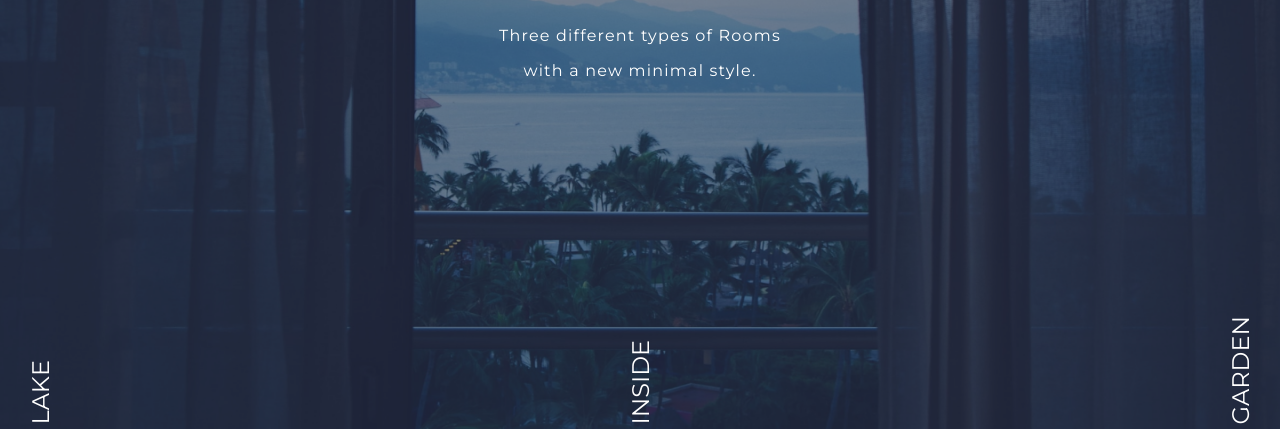
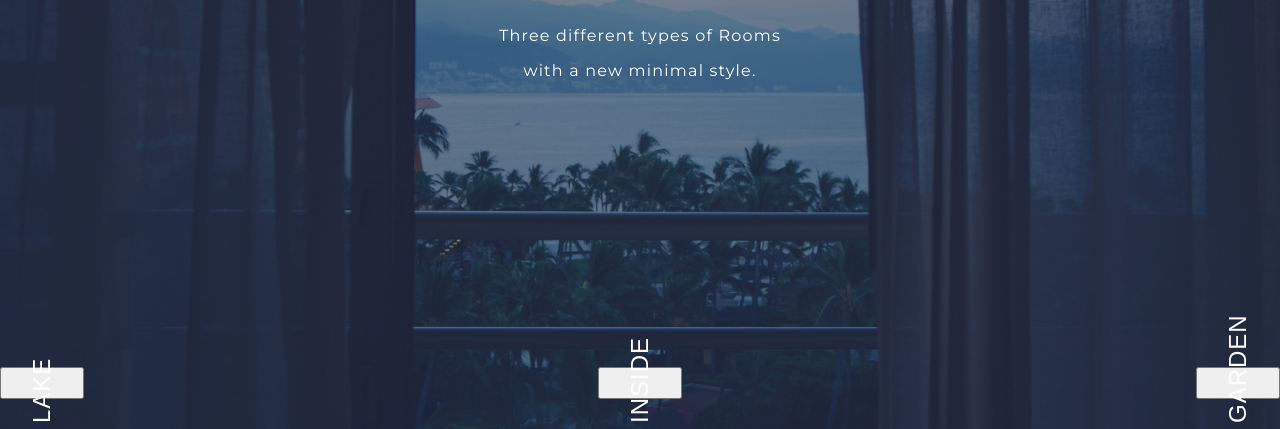
Before and after one commit to RookieLE/hotel-vittoria-2020, a Gatsby site: page /room in a window 1280 px wide. Shown: the part 371-800 px from the top of the page. Built offline with nearby package versions, Linux system fonts and the light colour scheme; Gatsby itself is replaced by a stand-in of ours.

Commit message:
Added scrollTo effect in room page

```diff
--- a/gatsby-config.js
+++ b/gatsby-config.js
@@ -1,9 +1,4 @@
-/**
- * Configure your Gatsby site with this file.
- *
- * See: https://www.gatsbyjs.org/docs/gatsby-config/
- */
-
 module.exports = {
+  plugins: [`gatsby-plugin-smoothscroll`],
   plugins: [`gatsby-plugin-sass`],
 }
--- a/package.json
+++ b/package.json
@@ -17,6 +17,7 @@
     "date-fns": "^2.9.0",
     "gatsby": "^2.19.7",
     "gatsby-plugin-sass": "^2.1.28",
+    "gatsby-plugin-smoothscroll": "^1.0.4",
     "node-sass": "^4.13.1",
     "react": "^16.12.0",
     "react-dom": "^16.12.0",
--- a/src/pages/room.js
+++ b/src/pages/room.js
@@ -7,6 +7,8 @@ import LakeViewPicture from "../images/hotel/lake-view-window.png"
 import LakeRoomPicture from "../images/hotel/bed-room-lake.jpg"
 import GardenRoomPicture from "../images/hotel/garden-room-vertical.jpg"
 import InsideRoomPicture from "../images/hotel/intern-room-vertical.jpg"
+
+import scrollTo from "gatsby-plugin-smoothscroll"
 
 const RoomPage = () => {
   const [toggleDetails, setToggleDetails] = useState(false)
@@ -24,13 +26,19 @@ const RoomPage = () => {
           <h2>An elegant touch</h2>
           <p>Three different types of Rooms with a new minimal style.</p>
           <div className="actions">
-            <h3>Lake</h3>
-            <h3>Inside</h3>
-            <h3>Garden</h3>
+            <button onClick={() => scrollTo("#lake")}>
+              <h3>Lake</h3>
+            </button>
+            <button onClick={() => scrollTo("#inside")}>
+              <h3>Inside</h3>
+            </button>
+            <button onClick={() => scrollTo("#garden")}>
+              <h3>Garden</h3>
+            </button>
           </div>
         </section>
 
-        <section className="room-section">
+        <section className="room-section" id="lake">
           <img src={LakeRoomPicture} alt="hotel bedroom so cool" />
           <div className="title">
             <h3>Lake view</h3>
@@ -57,7 +65,7 @@ const RoomPage = () => {
             </div>
           ) : null}
         </section>
-        <section className="room-section">
+        <section className="room-section" id="garden">
           <img src={GardenRoomPicture} alt="hotel bedroom so cool" />
           <div className="title">
             <h3>Garden view</h3>
@@ -84,7 +92,7 @@ const RoomPage = () => {
             </div>
           ) : null}
         </section>
-        <section className="room-section">
+        <section className="room-section" id="inside">
           <img src={InsideRoomPicture} alt="hotel bedroom so cool" />
           <div className="title">
             <h3>Inside view</h3>
--- a/src/styles/room.scss
+++ b/src/styles/room.scss
@@ -1,4 +1,4 @@
-@import './variables.scss';
+@import "./variables.scss";
 
 .room-page-header {
   height: 100vh;
@@ -12,7 +12,7 @@
     border: none;
     position: absolute;
     z-index: 0;
-    opacity: .5;
+    opacity: 0.5;
   }
 
   h2 {
@@ -54,7 +54,8 @@
     h3 {
       text-align: start;
       color: white;
-      font-weight: 400;
+      font-weight: 300;
+      letter-spacing: 1px;
       width: 80px;
       font-size: 1.5rem;
       text-transform: uppercase;
@@ -72,14 +73,13 @@
   place-content: center;
   grid-gap: 40px;
 
-
   img {
     width: 100%;
     height: 100%;
     border: none;
     position: absolute;
     z-index: 0;
-    opacity: .3;
+    opacity: 0.3;
     object-fit: cover;
   }
 
@@ -130,7 +130,7 @@
       padding-top: 4rem;
 
       a {
-        padding: .8rem 1rem;
+        padding: 0.8rem 1rem;
         border: 1px solid white;
         color: white;
         text-transform: uppercase;
@@ -149,7 +149,5 @@
       width: 300px;
       margin-left: -150px;
     }
-
   }
-
 }
```
Also changed, not shown: 1 other file.
